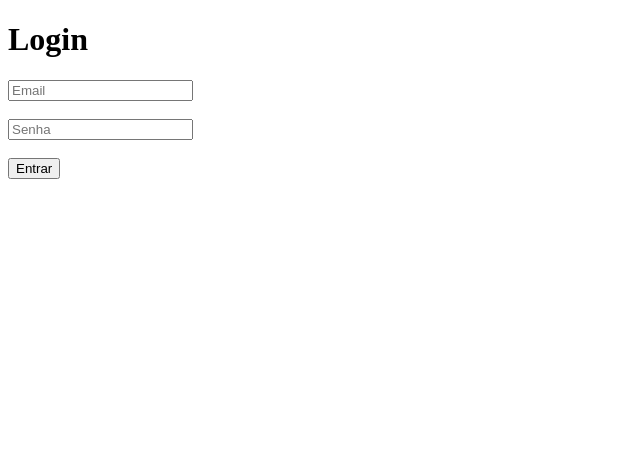
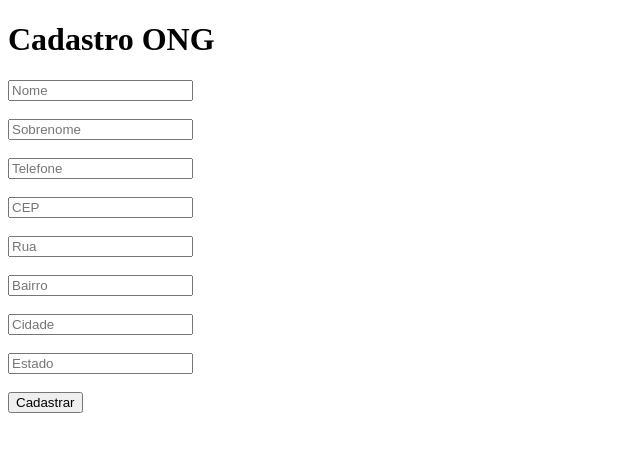
Before and after one commit to raphachear/sistema-ong, a website: page public/index.html in a window 1280 px wide. Shown: the whole page, without its empty margins (0-640 px from the left). Drawn offline with Linux system fonts and the light colour scheme.

Commit message:
removendo login temporariamente

```diff
--- a/public/index.html
+++ b/public/index.html
@@ -3,31 +3,36 @@
 
 <head>
   <meta charset="UTF-8">
-  <title>Login ONG</title>
+  <title>Sistema ONG</title>
 </head>
 
 <body>
 
-  <h1>Login</h1>
+  <h1>Cadastro ONG</h1>
 
-  <input type="email" id="email" placeholder="Email">
-  <br><br>
+  <input id="nome" placeholder="Nome"><br><br>
 
-  <input type="password" id="senha" placeholder="Senha">
-  <br><br>
+  <input id="sobrenome" placeholder="Sobrenome"><br><br>
 
-  <button onclick="login()">Entrar</button>
+  <input id="telefone" placeholder="Telefone"><br><br>
+
+  <input id="cep" placeholder="CEP"><br><br>
+
+  <input id="rua" placeholder="Rua"><br><br>
+
+  <input id="bairro" placeholder="Bairro"><br><br>
+
+  <input id="cidade" placeholder="Cidade"><br><br>
+
+  <input id="estado" placeholder="Estado"><br><br>
+
+  <button onclick="cadastrar()">Cadastrar</button>
 
   <script>
 
-    async function login() {
+    async function cadastrar() {
 
-      try {
-
-        const email = document.getElementById("email").value;
-        const senha = document.getElementById("senha").value;
-
-        const resposta = await fetch("/login", {
+      const resposta = await fetch("/atendidos", {
 
         method: "POST",
 
@@ -36,33 +41,23 @@
         },
 
         body: JSON.stringify({
-            email: email,
-            senha: senha
+
+          nome: document.getElementById("nome").value,
+          sobrenome: document.getElementById("sobrenome").value,
+          telefone: document.getElementById("telefone").value,
+          cep: document.getElementById("cep").value,
+          rua: document.getElementById("rua").value,
+          bairro: document.getElementById("bairro").value,
+          cidade: document.getElementById("cidade").value,
+          estado: document.getElementById("estado").value
+
         })
 
       });
 
       const texto = await resposta.text();
 
-        console.log(texto);
-
-        if (texto.includes("token")) {
-
-          window.location.href = "/dashboard.html";
-
-        } else {
-
       alert(texto);
-
-        }
-
-      } catch (err) {
-
-        console.log(err);
-
-        alert("Erro no login");
-
-      }
 
     }
 
```
Also changed, not shown: server.js (+0 -36 lines). Lines whose indentation alone changed are shown as unchanged.
